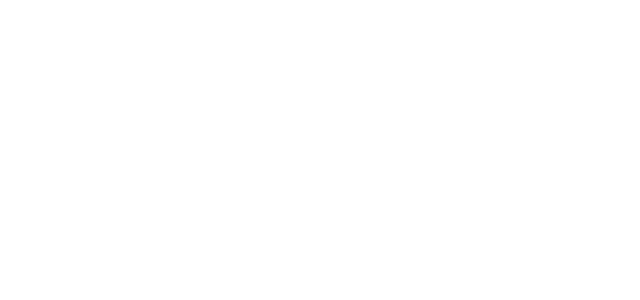
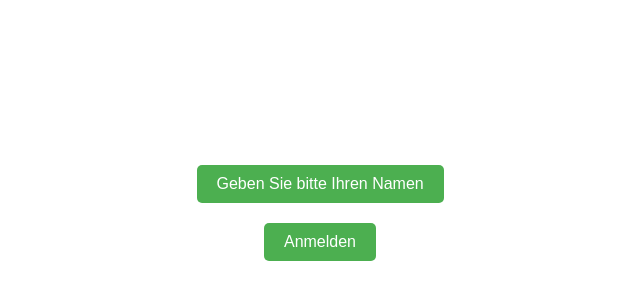
Before and after one commit to JurabekNormatov/Musikvoiting-Software, a Vue app in the folder MusikVoting/: page /anmelden in a window 1280 px wide. Before the commit this address had no page. Shown: the part 190-490 px from the top of the page, without its empty margins (320-960 px from the left). Built offline with nearby package versions, Linux system fonts and the light colour scheme.

Commit message:
Add page for guest registration

```diff
--- a/MusikVoting/src/assets/styles.css
+++ b/MusikVoting/src/assets/styles.css
@@ -45,3 +45,6 @@
 .btn-home {
   width: 100%;
 }
+
+.registration-button {
+al}
--- a/MusikVoting/src/components/Navigation.vue
+++ b/MusikVoting/src/components/Navigation.vue
@@ -5,7 +5,7 @@
       <button @click="goToGastgeber" class="btn btn-home">Gastgeber</button>
     </div>
     <div>
-      <button @click="goToGast"  class="btn btn-home">Gast</button>
+      <button @click="goToGastAnmeldung"  class="btn btn-home">Gast</button>
     </div>
   </div>
 
@@ -21,8 +21,8 @@
     goToGastgeber() {
       this.$router.push({ name: 'Gastgeber' });
     },
-    goToGast() {
-      this.$router.push({ name: 'Gast' });
+    goToGastAnmeldung() {
+      this.$router.push({ name: 'GastAnmeldung' });
     },
   },
 
--- a/MusikVoting/src/router/router.js
+++ b/MusikVoting/src/router/router.js
@@ -2,6 +2,7 @@
 import Gastgeber from '@/views/Gastgeber.vue';
 import Gast from '@/views/Gast.vue';
 import HomePage from '@/views/HomePage.vue';
+import GastAnmeldung from '@/views/GastAnmeldung.vue';
 
 const routes = [
     {
@@ -19,6 +20,11 @@
     name: 'Gast',
     component: Gast,
   },
+  {
+    path: '/anmelden',
+    name: 'GastAnmeldung',
+    component: GastAnmeldung,
+  },
 ];
 
 const router = createRouter({
--- /dev/null
+++ b/MusikVoting/src/views/GastAnmeldung.vue
@@ -0,0 +1,20 @@
+<template>
+  <div class="flex-container">
+      <form class="flex-container">
+            <input type="text" placeholder="Geben Sie bitte Ihren Namen ein" class="input-text"/>
+            <button @click="goToGast" class="btn registration-button">Anmelden</button>
+      </form>
+  </div>
+</template>
+
+<script>
+
+export default {
+  name: 'GastAnmeldung',
+  methods: {
+    goToGast() {
+      this.$router.push({ name: 'Gast' });
+    },
+  },
+};
+</script>
```
